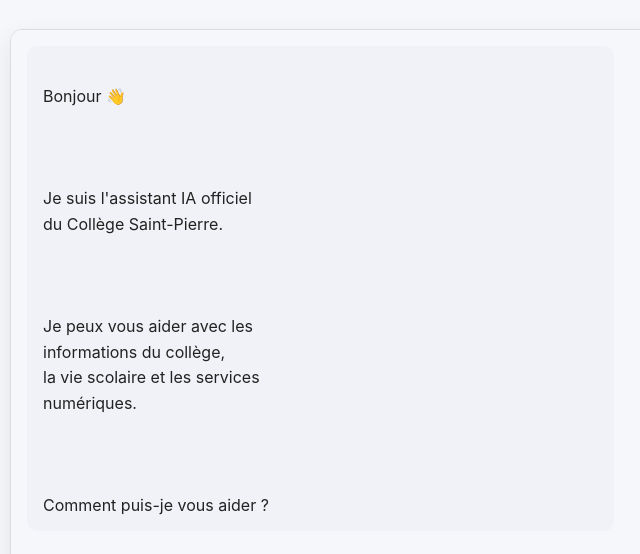
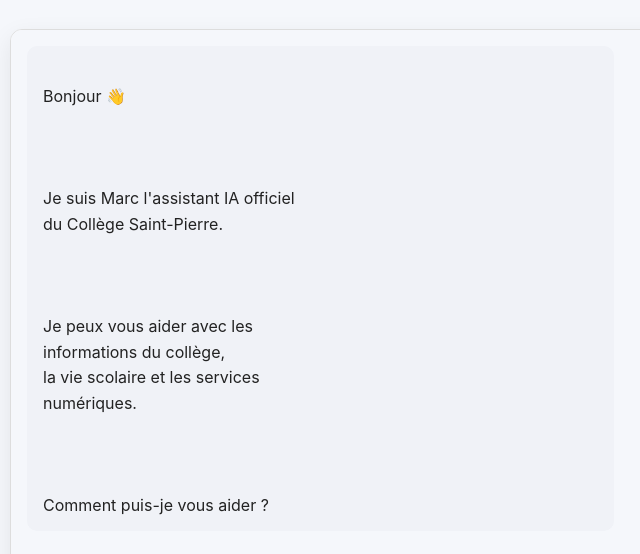
Before and after one commit to Jonathan646-max/assistant-ia-college-saint-pierre, a website: page public/index.html in a window 1280 px wide. Shown: the part 196-750 px from the top of the page, 246-886 px from the left. Drawn offline with Linux system fonts and the light colour scheme.

Commit message:
Update index.html

```diff
--- a/public/index.html
+++ b/public/index.html
@@ -298,7 +298,7 @@
                 <p>
                     Bonjour 👋<br><br>
 
-                    Je suis l'assistant IA officiel
+                    Je suis Marc l'assistant IA officiel
                     du Collège Saint-Pierre.<br><br>
 
                     Je peux vous aider avec les
```
